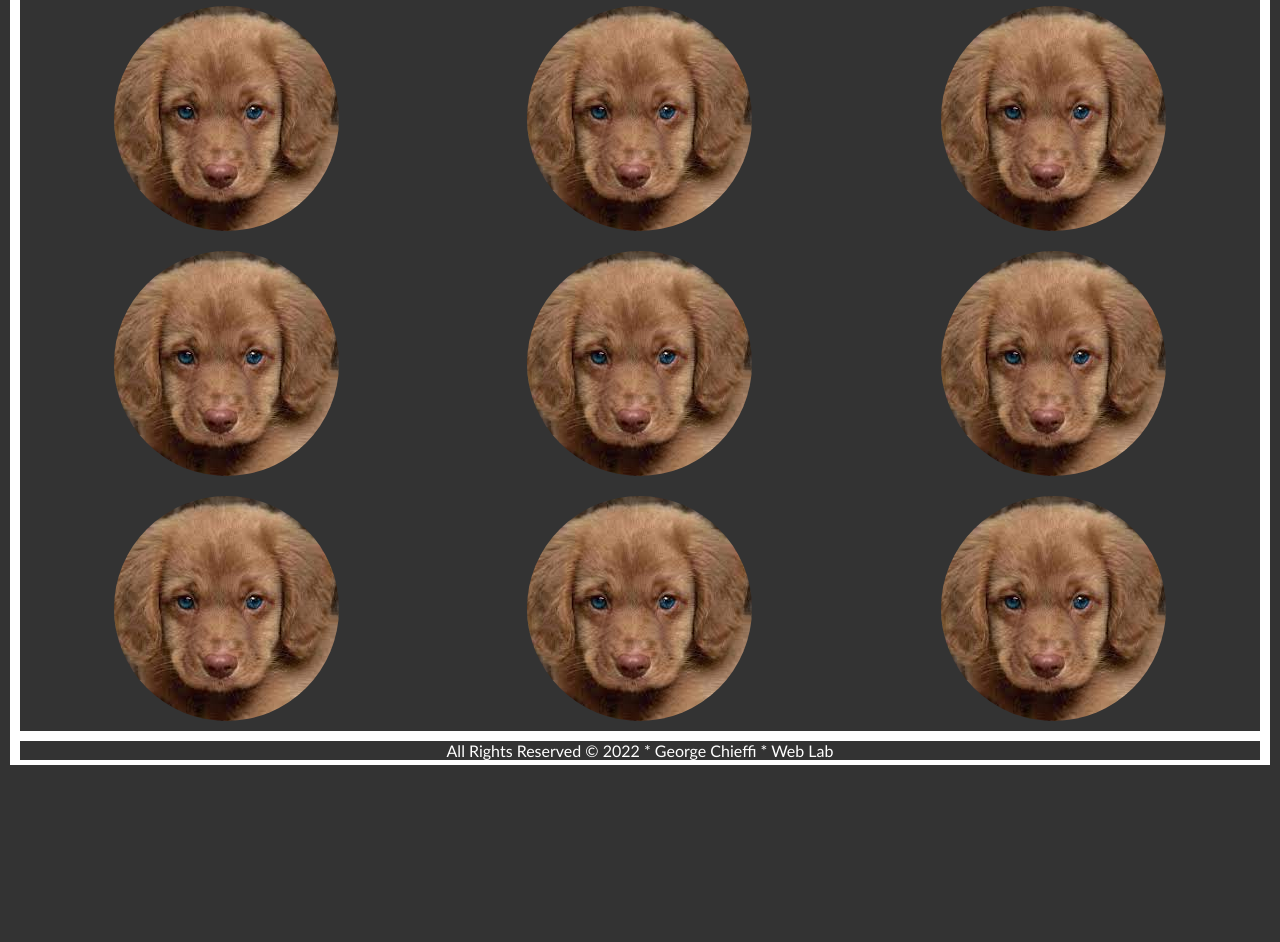
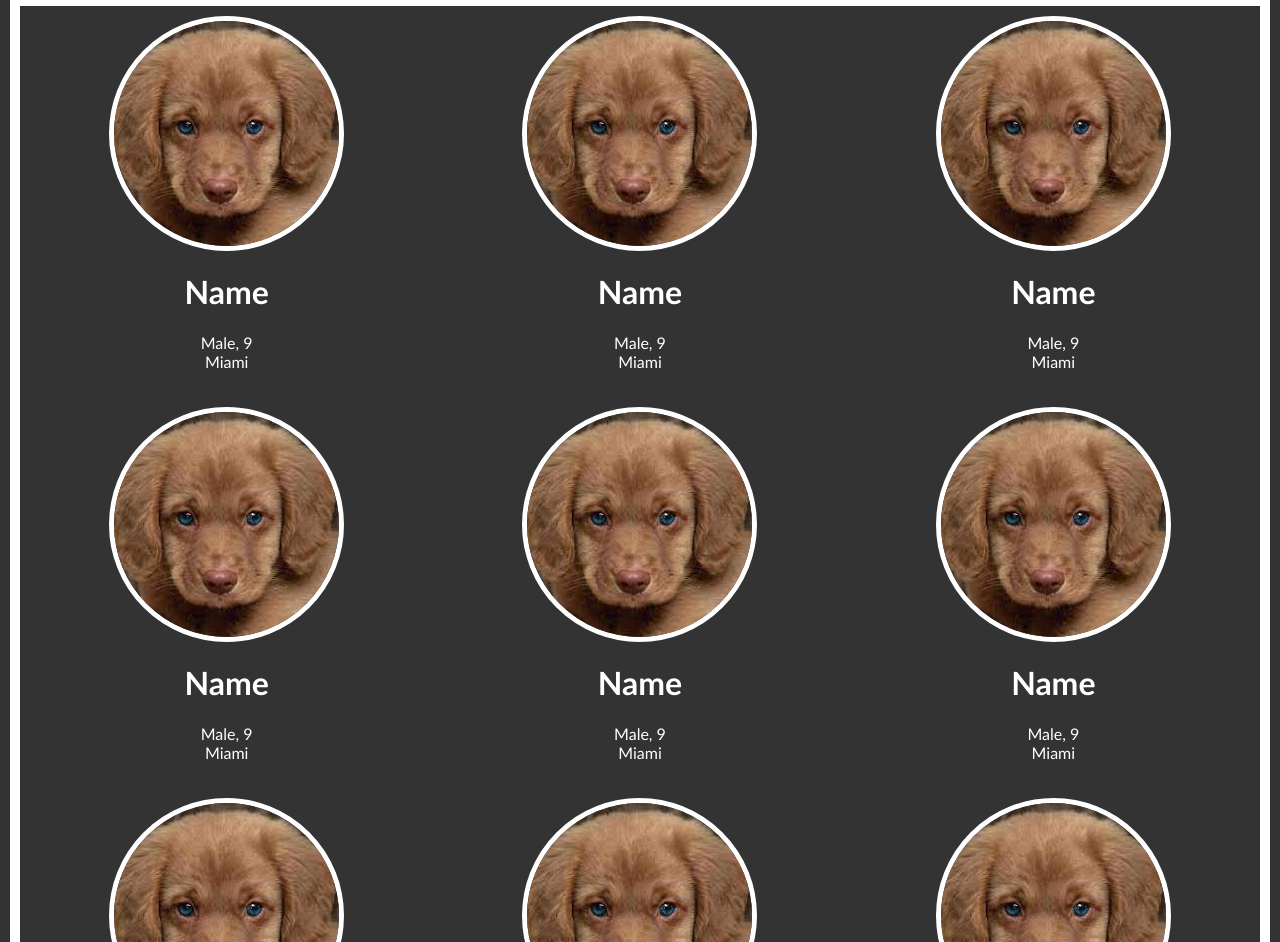
Before and after one commit to GeorgeChieffi/WebLabFinal, a website: page public/index.html in a window 1280 px wide. Shown: the part 553-1495 px from the top of the page. Before the commit the page ends 1328 px from the top, so only its background shows below. Drawn offline with Linux system fonts and the light colour scheme.

Commit message:
less hard code in the app.js file & added some styling touches to the main page

```diff
--- a/public/app.js
+++ b/public/app.js
@@ -1,21 +1,28 @@
 const gridTemplate = document.getElementById("grid");
 
-var data = [
-    ["<a href=\"./Puppy2.html\"><img src=\"./Images/Puppy2.jpg\"></img></a>", "<a href=\"./Puppy2.html\"><img src=\"./Images/Puppy2.jpg\"></img></a>", "<a href=\"./Puppy2.html\"><img src=\"./Images/Puppy2.jpg\"></img></a>"],
-    ["<a href=\"./Puppy2.html\"><img src=\"./Images/Puppy2.jpg\"></img></a>", "<a href=\"./Puppy2.html\"><img src=\"./Images/Puppy2.jpg\"></img></a>", "<a href=\"./Puppy2.html\"><img src=\"./Images/Puppy2.jpg\"></img></a>"],
-    ["<a href=\"./Puppy2.html\"><img src=\"./Images/Puppy2.jpg\"></img></a>", "<a href=\"./Puppy2.html\"><img src=\"./Images/Puppy2.jpg\"></img></a>", "<a href=\"./Puppy2.html\"><img src=\"./Images/Puppy2.jpg\"></img></a>"]
-];
+for(let i = 0; i < 9; i++) {
+    let cell = document.createElement("div");
+    let aTag = document.createElement("a");
+    aTag.setAttribute("href", "./Puppy2.html");
+    let imgTag = document.createElement("img");
+    imgTag.setAttribute("src", "./Images/Puppy2.jpg")
+    aTag.appendChild(imgTag);
+    cell.appendChild(aTag);
 
-for(let i of data) {
-    for(let j of i) {
-        let cell = document.createElement("div");
-        cell.innerHTML = j;
-        cell.className = "cell";
-        gridTemplate.appendChild(cell);
-    }
+    let puppyDesc = document.createElement("div");
+    let puppyHeader = document.createElement("h1");
+    let puppyText = document.createElement("p");
+    puppyHeader.innerHTML= "Name";
+    puppyText.innerText = "Male, 9\nMiami"
+    puppyDesc.appendChild(puppyHeader);
+    puppyDesc.appendChild(puppyText);
+    cell.appendChild(puppyDesc);
+
+    cell.className = "cell";
+    gridTemplate.appendChild(cell);
 }
 
 let test = document.getElementById("grid");
 test.addEventListener("mouseover" , () => {
-    test.innerHTML("Name");
+
 });
--- a/public/css/style.css
+++ b/public/css/style.css
@@ -61,19 +61,22 @@ article {
     width:256px;
     border-radius: 128px;
     margin: auto;
+    border: 5px solid white;
 }
 
 /* (A) 3 COLUMNS PER ROW */
 #grid {
     display: grid;
     grid-template-columns: auto auto auto;
-    background-color: #333;
+    background-color: #333333;
     color: white;
+    text-align: center;
 }
 /* (B) 1 COL ON SMALL SCREENS */
 @media screen and (max-width:768px) {
     #grid { grid-template-columns: auto; }
     article { grid-template-columns: auto; }
+    .cell { border: 2px solid white; }
 }
 /* (C) OPTIONAL FOR THE CELLS */
 .cell {
@@ -83,6 +86,7 @@ article {
     margin: auto;
     display: block;
     border-radius: 128px;
+    border: 5px solid white;
 }
 .cell img:hover{
     background-color: #333;
--- a/todo.txt
+++ b/todo.txt
@@ -5,8 +5,6 @@ use a hover effect to display the name of the puppy
 create an about us page
 create a contact us page
 
-use code from assignment three to adjust the article section
-
 restyle the grid
 
 make responsive to different page sizes
```
